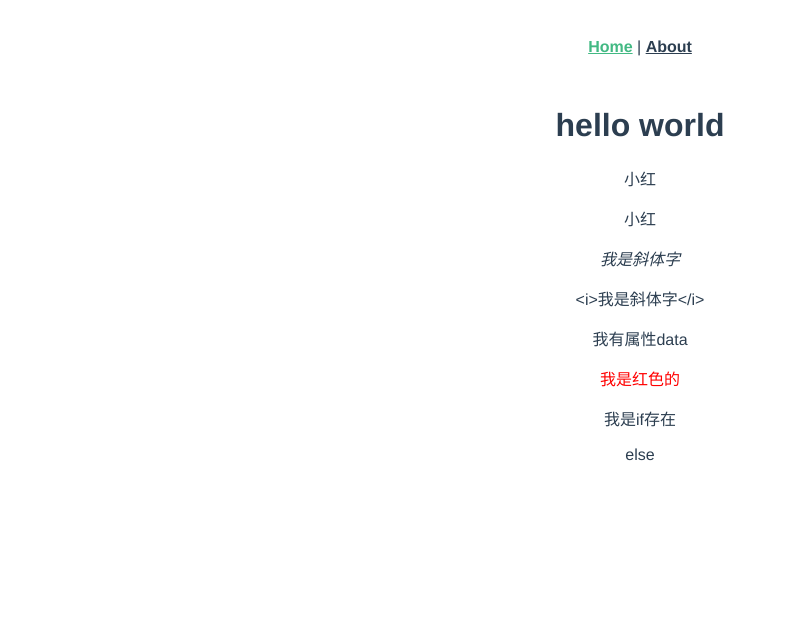
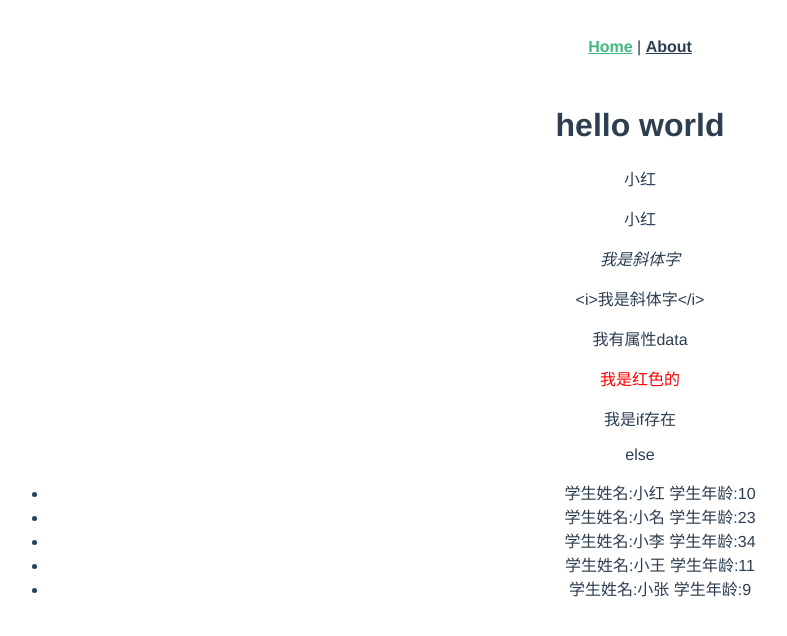
Before and after one commit to jinhuiDing/food-shop-admin, a Vue app: page /#/ in a window 1280 px wide. Shown: the top 636 px of the page, without its empty margins (0-787 px from the left). Built offline with nearby package versions, Linux system fonts and the light colour scheme.

Commit message:
v-for语法

```diff
--- a/src/views/HomeView.vue
+++ b/src/views/HomeView.vue
@@ -24,6 +24,17 @@
     <p v-if="isFalse">if</p>
     <p v-else>else</p>
 
+
+    <!--    for循环-->
+    <ul>
+        <!--   循环此userList-->
+        <!--        v-for=(每一个对象,下标) in 数组 -->
+        <li v-for="(user,index) in userList" :key="index">
+            学生姓名:{{user.username}}
+            学生年龄:{{user.userAge}}
+        </li>
+    </ul>
+
 </template>
 
 <script>
@@ -40,7 +51,25 @@
                 dataVal: 22,
                 isRed: true,
                 isTrue: true,
-                isFalse: false
+                isFalse: false,
+                userList: [
+                    {
+                        username: "小红",
+                        userAge: 10
+                    }, {
+                        username: "小名",
+                        userAge: 23
+                    }, {
+                        username: "小李",
+                        userAge: 34
+                    }, {
+                        username: "小王",
+                        userAge: 11
+                    }, {
+                        username: "小张",
+                        userAge: 9
+                    }
+                ]
             })
             return {
                 ...toRefs(data)
```
